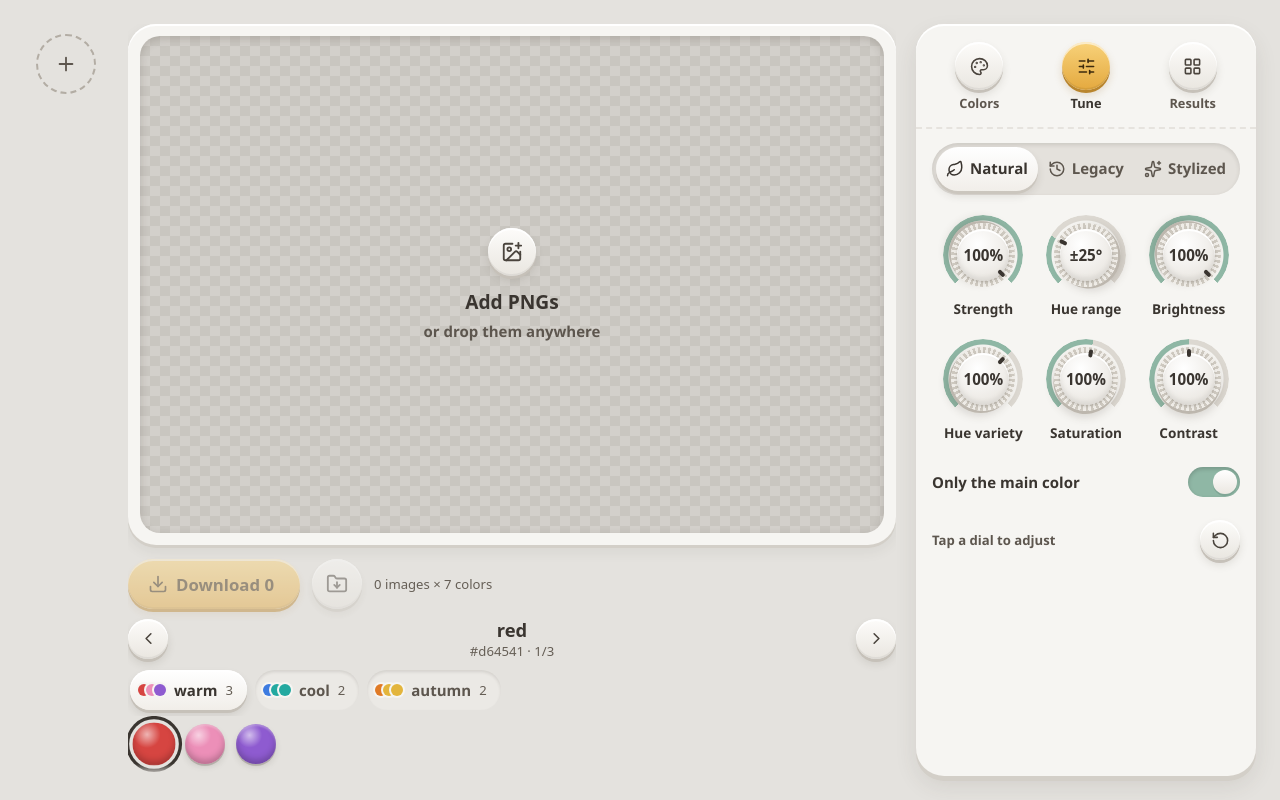
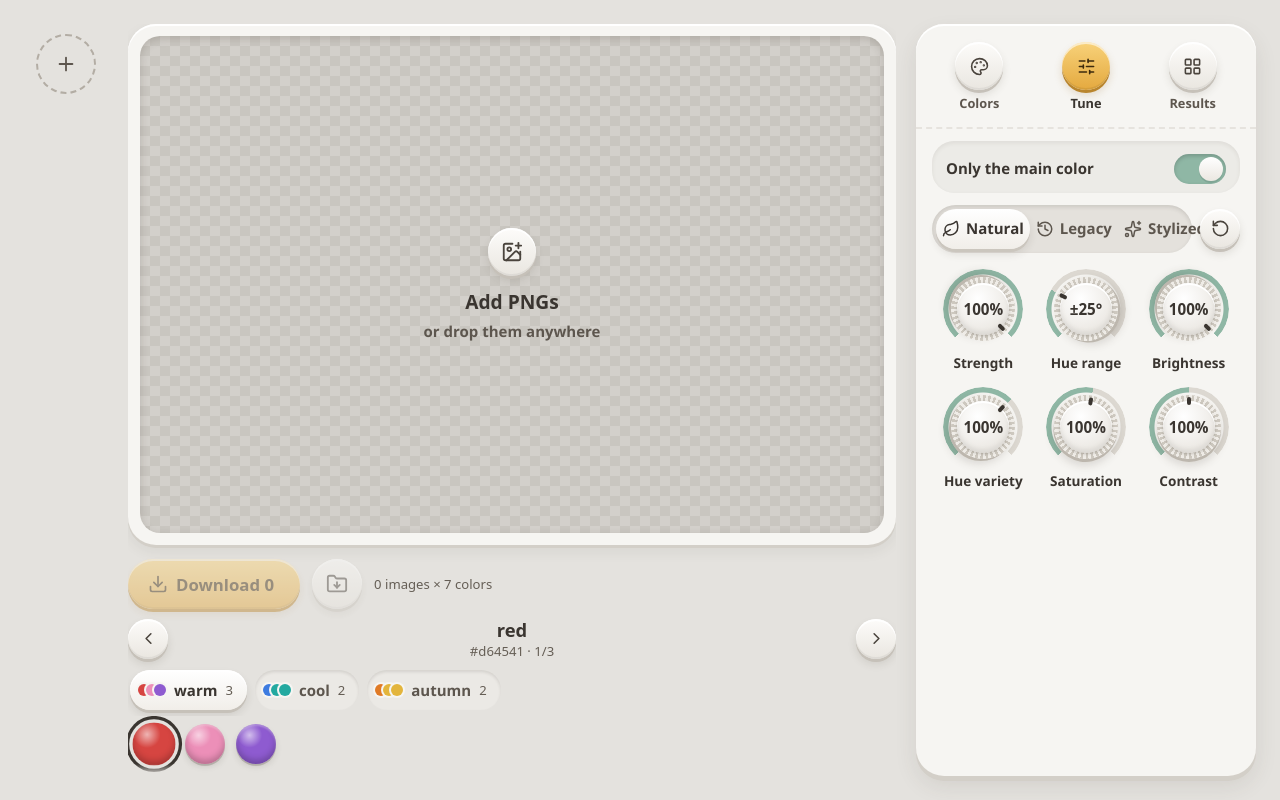
Before and after one commit to RainbowCockroach/auto-recolor, a React (Vite) app: page / in a window 1280 px wide. Built offline with nearby package versions, Linux system fonts and the light colour scheme.

Commit message:
Put the main color switch with the main color
- "Only the main color" now sits in a box with the main color it talks about
- Reset all moved next to the style buttons, so the footer is gone
- Smaller dials and tighter spacing on phones, so Tune fits without scrolling

```diff
--- a/src/components/SettingsPanel.tsx
+++ b/src/components/SettingsPanel.tsx
@@ -63,28 +63,29 @@ export function SettingsPanel({ settings: s, image, stats, focus, inlineGauge, o
 
   return (
     <div className="tune">
+      <section className="main-box" aria-label="Main color">
         {image && <MainColor image={image} stats={stats} whole={s.scope === 'whole'} onPickHue={onPickHue} />}
+        <Switch label="Only the main color" checked={s.scope === 'main'} onChange={v => set('scope', v ? 'main' : 'whole')}
+          title="Leaves other parts, like a trunk or pot, untouched." />
+      </section>
+
+      <div className="tune-row">
         <Pill label="Style" value={s.mode} onChange={v => set('mode', v)} options={[
           { value: 'natural', label: 'Natural', icon: <Leaf size={18} />, title: 'Keeps the original shading. Closest to a real repaint.' },
           { value: 'legacy', label: 'Legacy', icon: <History size={18} />, title: 'The old Natural mode, to match earlier results.' },
           { value: 'stylized', label: 'Stylized', icon: <Sparkles size={18} />, title: 'Gradient map: cool shadows, your color, warm highlights.' },
         ]} />
+        <button type="button" className="rb sm" aria-label="Reset all" title="Reset all"
+          onClick={() => onChange({ ...DEFAULT_SETTINGS, mode: s.mode, scope: s.scope })}>
+          <RotateCcw size={19} />
+        </button>
+      </div>
 
       <div className="dials">
         {dials.map(d => (
           <DialButton key={d.key} label={d.label} value={d.value} min={d.min} max={d.max} format={d.format} hint={d.hint}
             disabled={d.disabled} active={d.key === focus} onClick={() => onFocus(d.key)} />
         ))}
-      </div>
-
-      <Switch label="Only the main color" checked={s.scope === 'main'} onChange={v => set('scope', v ? 'main' : 'whole')}
-        title="Leaves other parts, like a trunk or pot, untouched." />
-      <div className="tune-foot">
-        <span className="hint">Tap a dial to adjust</span>
-        <button type="button" className="rb sm" aria-label="Reset all" title="Reset all"
-          onClick={() => onChange({ ...DEFAULT_SETTINGS, mode: s.mode, scope: s.scope })}>
-          <RotateCcw size={19} />
-        </button>
       </div>
     </div>
   );
--- a/src/styles.css
+++ b/src/styles.css
@@ -199,7 +199,7 @@ button { cursor: pointer; }
 .drawer-tabs { display: flex; padding: 0 10px 12px; }
 .tab { flex: 1; display: flex; flex-direction: column; align-items: center; gap: 5px; padding: 0; border: 0; background: none; color: var(--soft); font-size: 0.72rem; font-weight: 800; }
 .tab.on { color: var(--ink); }
-.drawer-body { flex: 1; min-height: 0; overflow-y: auto; overscroll-behavior: contain; padding: 14px 16px 24px; border-top: 2px dashed #e6e3de; }
+.drawer-body { flex: 1; min-height: 0; overflow-y: auto; overscroll-behavior: contain; padding: 12px 16px 20px; border-top: 2px dashed #e6e3de; }
 
 /* toast */
 .toast { position: fixed; z-index: 8; left: 50%; bottom: calc(var(--peek) + env(safe-area-inset-bottom) + 14px); transform: translateX(-50%);
@@ -211,14 +211,19 @@ button { cursor: pointer; }
   background: color-mix(in srgb, var(--table) 85%, transparent); font: 600 1.6rem var(--font-display); }
 
 /* ---------- panels ---------- */
-.tune { display: flex; flex-direction: column; gap: 16px; }
-.main-color { display: flex; flex-direction: column; gap: 10px; color: var(--soft); font-size: 0.9rem; }
+.tune { display: flex; flex-direction: column; gap: 12px; }
+.main-box { display: flex; flex-direction: column; gap: 4px; padding: 8px 14px 4px; border-radius: 22px; background: var(--inner); box-shadow: inset 0 2px 4px rgba(60,50,40,.08); }
+.main-box .switch-row { min-height: 40px; }
+.main-color { display: flex; flex-direction: column; gap: 6px; color: var(--soft); font-size: 0.9rem; }
 .main-color-line { display: flex; align-items: center; gap: 8px; }
 .main-color b { color: var(--ink); }
-.hue-picks { display: flex; gap: 10px; padding: 6px 3px; }
+.hue-picks { display: flex; gap: 10px; padding: 2px 3px; }
 .hue-picks .drop { width: 30px; height: 30px; }
-.dials { display: grid; grid-template-columns: repeat(3, minmax(0, 1fr)); gap: 14px 0; }
-.tune-foot { display: flex; align-items: center; justify-content: space-between; gap: 12px; }
+.tune-row { display: flex; align-items: center; gap: 8px; }
+.tune-row .pill { flex: 1; min-width: 0; }
+.tune-row .pill button { height: 40px; padding: 0 6px; }
+.dials { display: grid; grid-template-columns: repeat(3, minmax(0, 1fr)); gap: 8px 0; }
+.drawer:not(.wide) .dial { --d: 68px; }
 
 .bubbles { list-style: none; margin: 0; padding: 4px 0; display: flex; flex-wrap: wrap; gap: 16px; }
 .bubbles li { position: relative; }
```
Also changed, not shown: 1 other file (tests, documents, lock files or other folders). Lines whose indentation alone changed are shown as unchanged.
